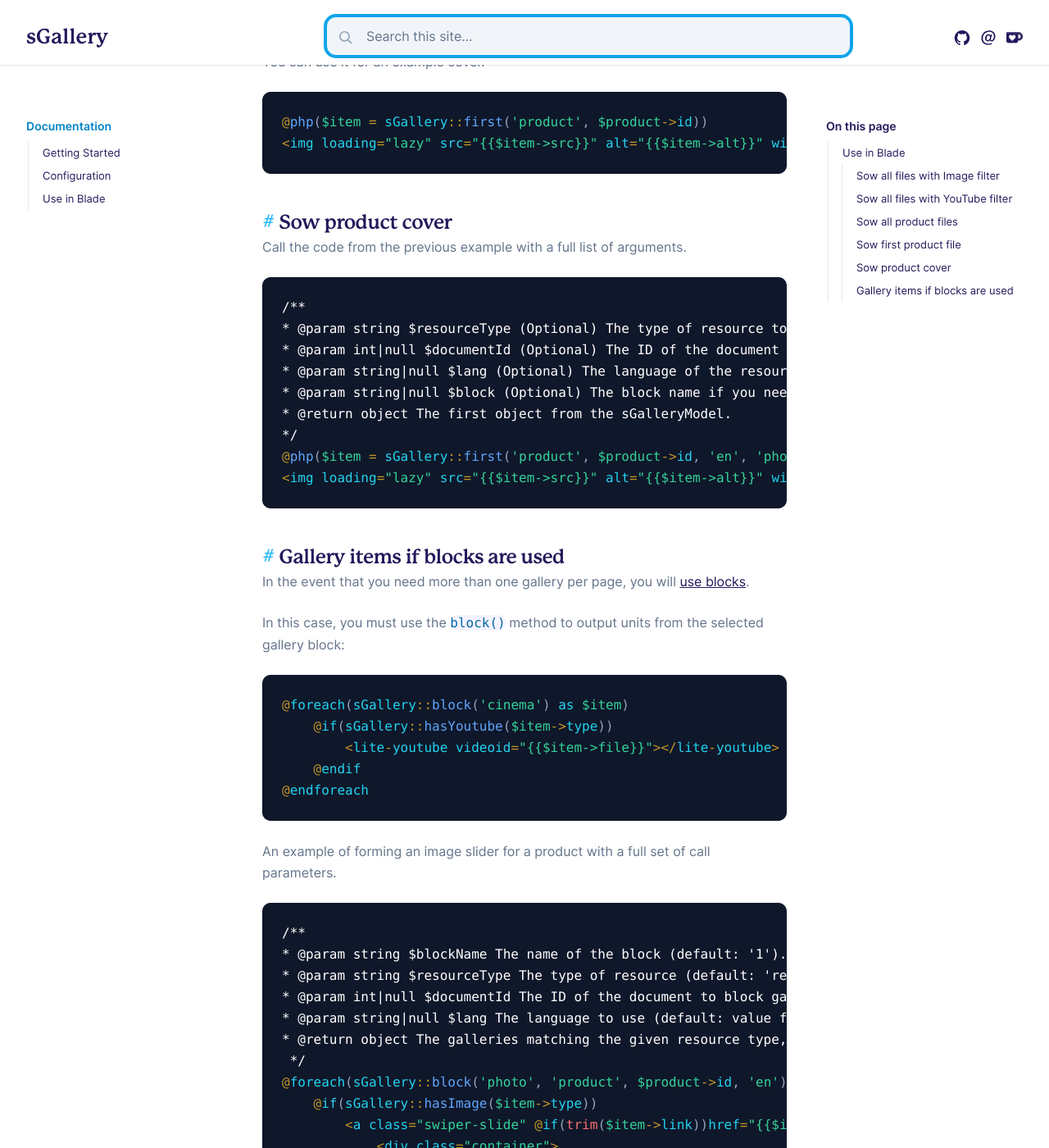
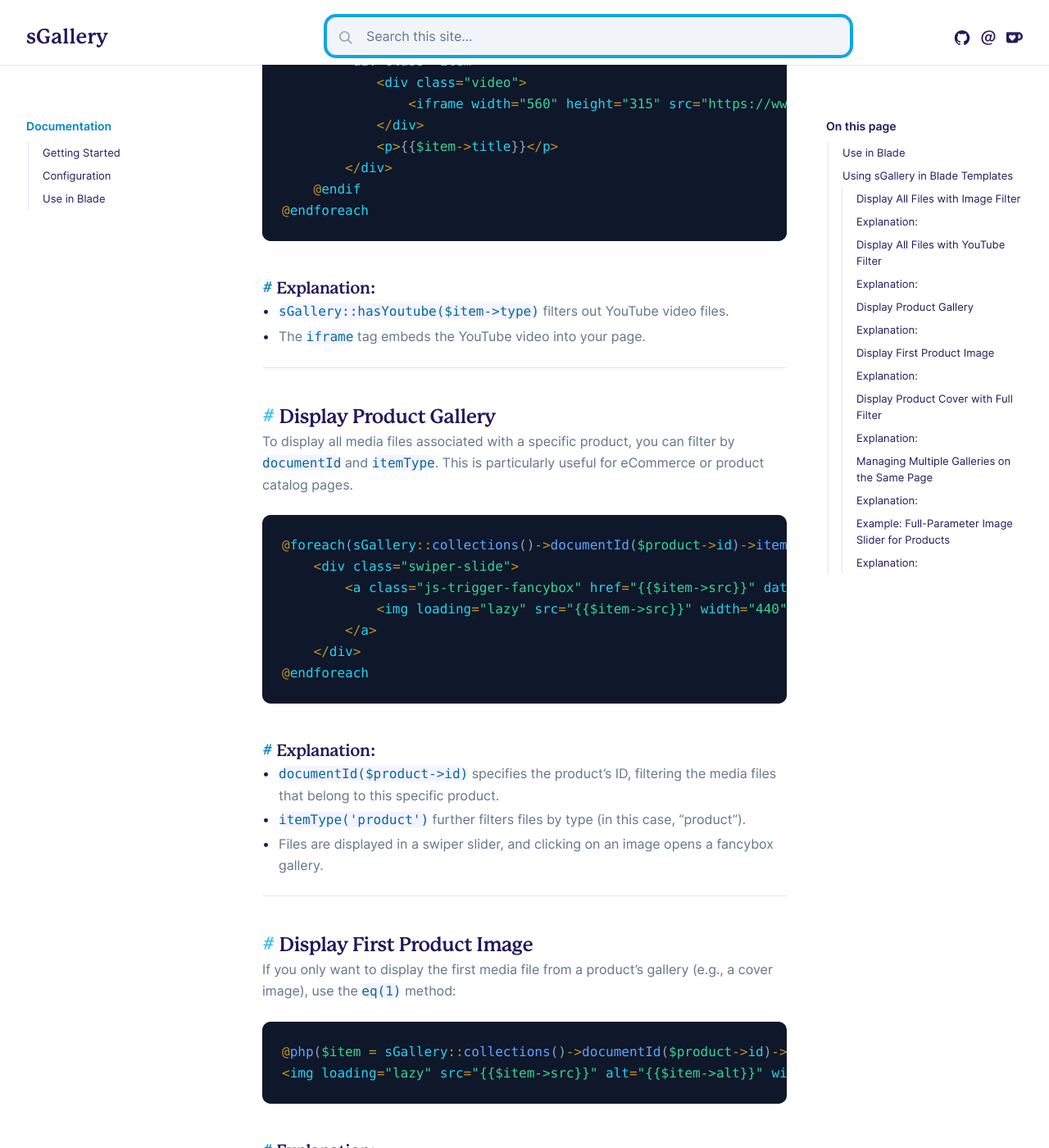
Before and after one commit to Seiger/sGallery, a Jekyll site: the page built from docs/pages/use-in-blade.md, in a window 1280 px wide and 1400 px high, scrolled down 1453 px. Shown: the whole window at 82% size. Built offline with Jekyll 4.4.1, drawn with Linux system fonts in a browser that asks for light colours; some web fonts are replaced; some of the changed text lies outside the part shown.

Commit message:
[FIX] Docs.

````diff
--- a/docs/pages/use-in-blade.md
+++ b/docs/pages/use-in-blade.md
@@ -1,22 +1,34 @@
 ---
 layout: page
 title: Use in Blade
-description: Use sGallery code in Blade layouts
+description: Use sGallery functionality in Blade layouts
 permalink: /use-in-blade/
 ---
 
-## Sow all files with Image filter
+# Using sGallery in Blade Templates
+
+This documentation provides a comprehensive guide on how to use `sGallery` within your Blade templates for
+retrieving and displaying images, videos, and other media from the sGallery module. We'll cover everything
+from displaying filtered collections to managing multiple galleries on a single page.
+
+---
+
+## Display All Files with Image Filter
+
+This example demonstrates how to display all files in a collection that are identified as images.
 
 ```php
-@foreach(sGallery::all() as $item)
+@foreach(sGallery::collections()->get() as $item)
     @if(sGallery::hasImage($item->type))
-        <a class="swiper-slide" @if(trim($item->link))href="{% raw %}{{$item->link}}{% endraw %}"@endif>
+        <a class="swiper-slide" @if(trim($item->link)) href="{% raw %}{{$item->link}}{% endraw %}" @endif>
             <div class="container">
                 <img loading="lazy" class="intro__img" src="{% raw %}{{$item->src}}{% endraw %}" alt="{% raw %}{{$item->alt}}{% endraw %}" width="1440" height="456">
                 <div class="intro__inner">
                     <div class="h1__title">{% raw %}{{$item->title}}{% endraw %}</div>
                     <p class="intro__text">{% raw %}{{$item->description}}{% endraw %}</p>
-                    @if(trim($item->link_text))<div class="btn background__mod">{% raw %}{{$item->link_text}}{% endraw %}</div>@endif
+                    @if(trim($item->link_text))
+                        <div class="btn background__mod">{% raw %}{{$item->link_text}}{% endraw %}</div>
+                    @endif
                 </div>
             </div>
         </a>
@@ -24,10 +36,20 @@ permalink: /use-in-blade/
 @endforeach
 ```
 
-## Sow all files with YouTube filter
+### Explanation:
+
+- `sGallery::collections()->get()` retrieves all files in the gallery.
+- `sGallery::hasImage($item->type)` checks if the file type is an image.
+- The `img` tag uses `lazy loading` for better performance, especially with large images.
+
+---
+
+## Display All Files with YouTube Filter
+
+If you want to filter and display YouTube videos from your collection, use the following example:
 
 ```php
-@foreach(sGallery::all() as $item)
+@foreach(sGallery::collections()->get() as $item)
     @if(sGallery::hasYoutube($item->type))
         <div class="item">
             <div class="video">
@@ -39,10 +61,20 @@ permalink: /use-in-blade/
 @endforeach
 ```
 
-## Sow all product files
+### Explanation:
+
+- `sGallery::hasYoutube($item->type)` filters out YouTube video files.
+- The `iframe` tag embeds the YouTube video into your page.
+
+---
+
+## Display Product Gallery
+
+To display all media files associated with a specific product, you can filter by `documentId` and `itemType`.
+This is particularly useful for eCommerce or product catalog pages.
 
 ```php
-@foreach(sGallery::all('product', $product->id) as $item)
+@foreach(sGallery::collections()->documentId($product->id)->itemType('product')->get() as $item)
     <div class="swiper-slide">
         <a class="js-trigger-fancybox" href="{% raw %}{{$item->src}}{% endraw %}" data-fancybox="product-gallery">
             <img loading="lazy" src="{% raw %}{{$item->src}}{% endraw %}" width="440" height="440" />
@@ -51,67 +83,93 @@ permalink: /use-in-blade/
 @endforeach
 ```
 
-## Sow first product file
+### Explanation:
 
-You can use it for an example cover.
+- `documentId($product->id)` specifies the product's ID, filtering the media files that belong to this specific product.
+- `itemType('product')` further filters files by type (in this case, "product").
+- Files are displayed in a swiper slider, and clicking on an image opens a fancybox gallery.
+
+---
+
+## Display First Product Image
+
+If you only want to display the first media file from a product's gallery (e.g., a cover image), use the `eq(1)` method:
 
 ```php
-@php($item = sGallery::first('product', $product->id))
+@php($item = sGallery::collections()->documentId($product->id)->itemType('product')->eq(1))
 <img loading="lazy" src="{% raw %}{{$item->src}}{% endraw %}" alt="{% raw %}{{$item->alt}}{% endraw %}" width="440" height="440" />
 ```
 
-## Sow product cover
+### Explanation:
 
-Call the code from the previous example with a full list of arguments.
+- `eq(1)` retrieves the first item in the collection.
+- This is ideal for displaying a product cover image or a preview.
+
+---
+
+## Display Product Cover with Full Filter
+
+This example shows how to retrieve a specific file from a gallery by applying multiple filters, such as block name, language, and item type.
 
 ```php
-/**
-* @param string $resourceType (Optional) The type of resource to retrieve. Default is 'resource'.
-* @param int|null $documentId (Optional) The ID of the document to retrieve. Default is null.
-* @param string|null $lang (Optional) The language of the resource to retrieve. Default is null.
-* @param string|null $block (Optional) The block name if you need block filter.
-* @return object The first object from the sGalleryModel.
-*/
-@php($item = sGallery::first('product', $product->id, 'en', 'photo'))
+@php($item = sGallery::collections()->documentId($product->id)->itemType('product')->blockName('photo')->lang('en')->eq(1))
 <img loading="lazy" src="{% raw %}{{$item->src}}{% endraw %}" alt="{% raw %}{{$item->alt}}{% endraw %}" width="440" height="440" />
 ```
 
-## Gallery items if blocks are used
+### Explanation:
 
-In the event that you need more than one gallery per page, you will [use blocks]({{site.baseurl}}/configuration/#more-than-one-tab).
+- `blockName('photo')` specifies the gallery block (e.g., 'photo').
+- `lang('en')` filters the media based on the language, if needed.
+- The `eq(1)` method still retrieves the first item from the filtered collection.
 
-In this case, you must use the `block()` method to output units from the selected gallery block:
+---
+
+## Managing Multiple Galleries on the Same Page
+
+If you need to display multiple galleries on a single page, use the `blockName()` method to filter files for each
+specific gallery block.
 
 ```php
-@foreach(sGallery::block('cinema') as $item)
+@foreach(sGallery::collections()->blockName('cinema')->get() as $item)
     @if(sGallery::hasYoutube($item->type))
         <lite-youtube videoid="{% raw %}{{$item->file}}{% endraw %}"></lite-youtube>
     @endif
 @endforeach
 ```
 
-An example of forming an image slider for a product with a full set of call parameters.
+### Explanation:
+
+- `blockName('cinema')` ensures that only the files belonging to the "cinema" block are shown.
+- This is useful when you have multiple media galleries on the same page, such as in a portfolio or multi-product page.
+
+---
+
+## Example: Full-Parameter Image Slider for Products
+
+Below is a more complex example showing how to form a product image slider using all available parameters in
+the sGallery system:
 
 ```php
-/**
-* @param string $blockName The name of the block (default: '1').
-* @param string $resourceType The type of resource (default: 'resource').
-* @param int|null $documentId The ID of the document to block gallery (default: current document ID).
-* @param string|null $lang The language to use (default: value from Evo configuration).
-* @return object The galleries matching the given resource type, block name, document ID, and language.
- */
-@foreach(sGallery::block('photo', 'product', $product->id, 'en') as $item)
+@foreach(sGallery::collections()->documentId($product->id)->itemType('product')->blockName('photo')->lang('en')->get() as $item)
     @if(sGallery::hasImage($item->type))
-        <a class="swiper-slide" @if(trim($item->link))href="{% raw %}{{$item->link}}{% endraw %}"@endif>
+        <a class="swiper-slide" @if(trim($item->link)) href="{% raw %}{{$item->link}}{% endraw %}" @endif>
             <div class="container">
                 <img loading="lazy" class="intro__img" src="{% raw %}{{$item->src}}{% endraw %}" alt="{% raw %}{{$item->alt}}{% endraw %}" width="1440" height="456">
                 <div class="intro__inner">
                     <div class="h1__title">{% raw %}{{$item->title}}{% endraw %}</div>
                     <p class="intro__text">{% raw %}{{$item->description}}{% endraw %}</p>
-                    @if(trim($item->link_text))<div class="btn background__mod">{% raw %}{{$item->link_text}}{% endraw %}</div>@endif
+                    @if(trim($item->link_text))
+                        <div class="btn background__mod">{% raw %}{{$item->link_text}}{% endraw %}</div>
+                    @endif
                 </div>
             </div>
         </a>
     @endif
 @endforeach
 ```
+
+### Explanation:
+
+- This example utilizes the `documentId()`, `itemType()`, `blockName()`, and `lang()` filters to retrieve specific
+gallery files for a product.
+- The media is displayed in a swiper slider, complete with title, description, and optional link.
````
Also changed, not shown: docs/pages/getting-started.md (+3 -3 lines), README.md, 1 other file.
